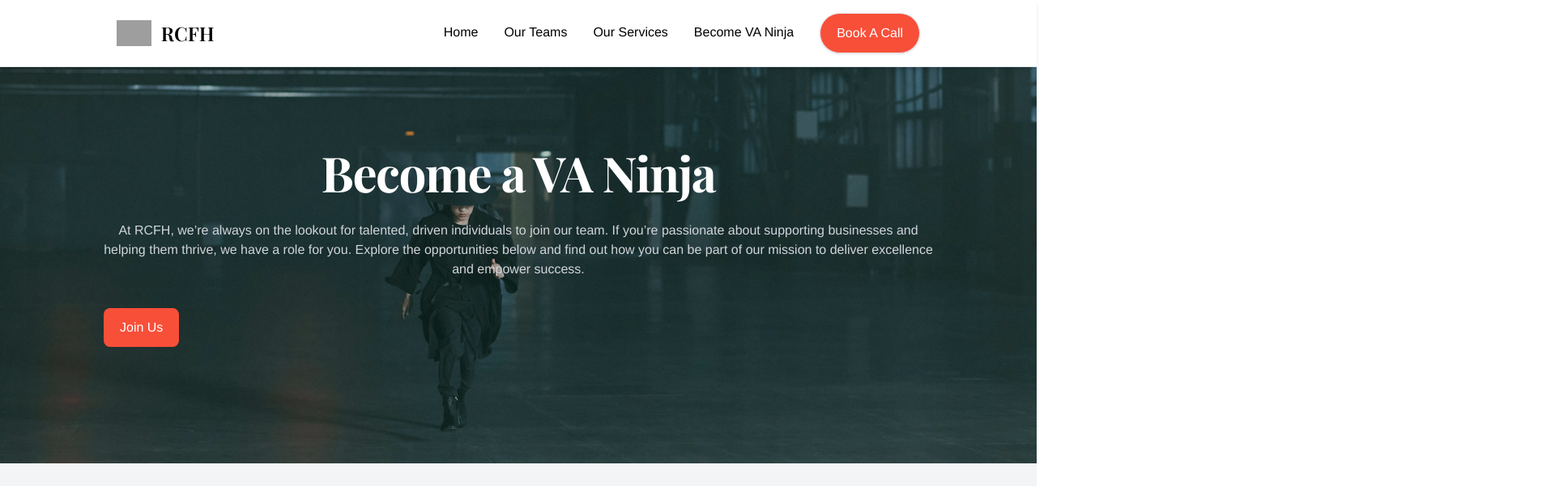
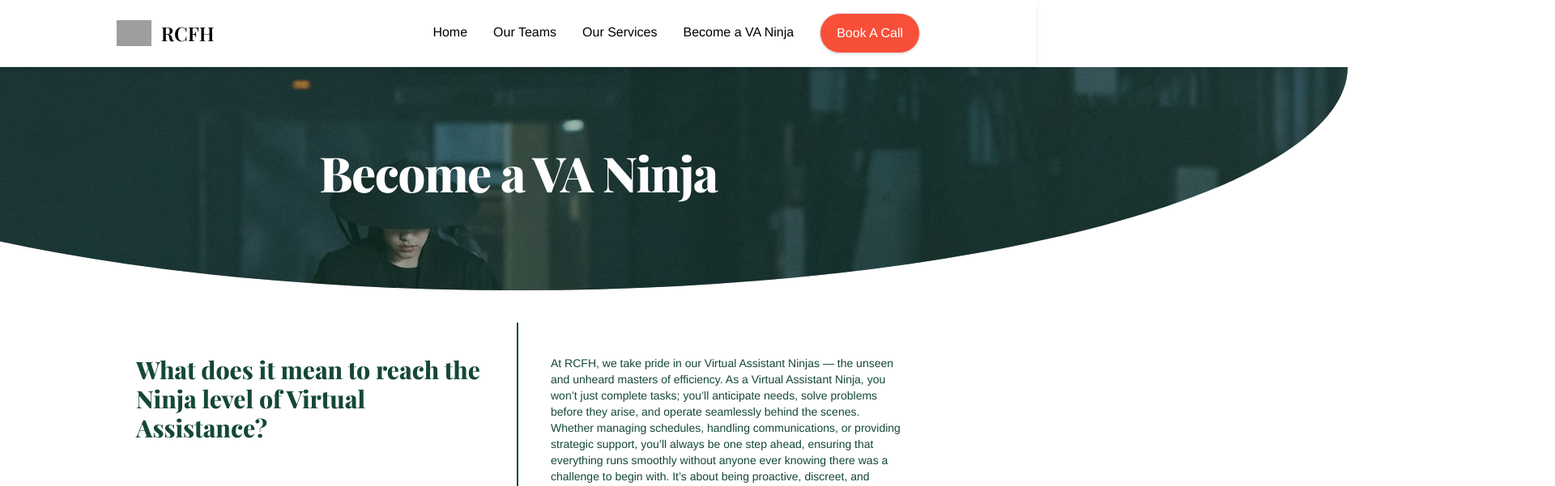
Before and after one commit to Gynius/rcfh, a React (Vite) app: page /va-ninja in a window 1280 px wide. Shown: the top 601 px of the page at 81% size, 1920 px wide, since content can reach past the window. Built offline with nearby package versions, Linux system fonts and the light colour scheme; grey boxes are pictures that could not be loaded; a web font is replaced by a local one.

Commit message:
september 21 update

```diff
--- a/src/App.css
+++ b/src/App.css
@@ -68,17 +68,37 @@ background-color: #e8f9f1;
   scrollbar-width: none;  /* Firefox */
 }
 
-.ninja-header::before {
-  content: "";
+.va-ninja.arc-bottom::after {
+  content: '';
   position: absolute;
+  bottom: -80px; /* Position it at the bottom of the parent */
+  left: 50%;
   top: 0;
-  left: 0;
-  width: 100%;
+  transform: translateX(-50%); /* Center horizontally */
+  width: 200%;
   height: 100%;
-  background-color: rgba(20, 72, 53, .3); /* Semi-transparent overlay */
-  z-index: 1; /* Ensure the overlay is behind the content */
+  background-image: url('/images/ninja2.jpg');
+  background-position: 10% 10%; /* Custom position */
+  background-size: cover;
+  background-repeat: no-repeat;
+  z-index: -1; /* Ensure it’s behind other content */
+  clip-path: ellipse(40% 100% at 50% 0%); /* Curve at the bottom */
 }
 
+
+.va-ninja.arc-bottom::before {
+  content: '';
+  position: absolute;
+  bottom: -80px; /* Position it at the bottom of the parent */
+  top: 0;
+  left: 50%;
+  transform: translateX(-50%) rotate(180deg); /* Center horizontally and rotate 180 degrees */
+  width: 200%;
+  height: 100%;
+  background-color: rgba(20, 72, 53, .4); /* Semi-transparent overlay */
+  z-index: 1; /* Ensure it’s on top of the red background but behind other content */
+  clip-path: ellipse(40% 100% at 50% 100%);
+}
 
 .subscribe-form::after {
   content: '';
--- /dev/null
+++ b/src/components/AsVANinja.jsx
@@ -0,0 +1,31 @@
+import React from "react";
+
+function AsVANinja() {
+  return (
+    <div className="flex justify-center align-center py-10">
+      <div className="container w-4/5 flex ">
+        <div className="bg-white text-green w-1/2 p-10 border-r-2 border-green">
+          <h1 className="font-playfair text-3xl font-extrabold">
+            What does it mean to reach the Ninja level of Virtual Assistance?
+          </h1>
+        </div>
+        <div className="bg-white text-green w-1/2 p-10 rounded-lg">
+          <p className="text-sm">
+            At RCFH, we take pride in our Virtual Assistant Ninjas — the unseen
+            and unheard masters of efficiency. As a Virtual Assistant Ninja, you
+            won’t just complete tasks; you’ll anticipate needs, solve problems
+            before they arise, and operate seamlessly behind the scenes. Whether
+            managing schedules, handling communications, or providing strategic
+            support, you’ll always be one step ahead, ensuring that everything
+            runs smoothly without anyone ever knowing there was a challenge to
+            begin with. It’s about being proactive, discreet, and incredibly
+            effective — a true extension of your client’s team, always
+            delivering results with precision and excellence.
+          </p>
+        </div>
+      </div>
+    </div>
+  );
+}
+
+export default AsVANinja;
--- a/src/components/Navbar.jsx
+++ b/src/components/Navbar.jsx
@@ -82,7 +82,7 @@ const Nav = () => {
                 to="/va-ninja"
                 className="border-b-2 border-transparent hover:border-green"
               >
-                Become VA Ninja
+                Become a VA Ninja
               </Link>
             </li>
             <li className="text-center flex items-center hover:text-green">
--- a/src/components/NinjaHeader.jsx
+++ b/src/components/NinjaHeader.jsx
@@ -2,19 +2,13 @@ import React from "react";
 
 function NinjaHeader() {
   return (
-    <div
-      className="page-title text-white flex items-center justify-center bg-white z-10 ninja-header relative"
-      style={{
-        backgroundImage: `url("./images/ninja2.jpg")`,
-        backgroundSize: "cover",
-      }}
-    >
+    <div className="text-white flex items-center justify-center bg-white z-10 ninja-header arc-bottom relative va-ninja">
       <div className="container relative flex flex-row z-10 text-white w-4/5 gap-5">
-        <div className="text-area m-0 flex flex-col align-left 2xl:w-2/3 z-5 w-full">
+        <div className="text-area m-0 flex flex-col align-left 2xl:w-2/3 z-5 w-full py-20">
           <h1 className="font-playfair mb-4 font-extrabold tracking-tight leading-none text-6xl text-white py-5 text-center 2xl:text-left">
             Become a VA Ninja
           </h1>
-          <h2 className="text-gray-300 mb-5 text-left text-base text-center w-full 2xl:text-left 2xl:w-2/3">
+          {/* <h2 className="text-gray-300 mb-5 text-left text-base text-center w-full 2xl:text-left 2xl:w-2/3">
             At RCFH, we’re always on the lookout for talented, driven
             individuals to join our team. If you’re passionate about supporting
             businesses and helping them thrive, we have a role for you. Explore
@@ -28,7 +22,7 @@ function NinjaHeader() {
             >
               Join Us
             </a>
-          </div>
+          </div> */}
         </div>
         {/* <div
           className="image-area w-72 h-72 text-black bg-cover bg-center bg-no-repeat rounded-full drop-shadow-2xl
--- a/src/pages/VaNinja.jsx
+++ b/src/pages/VaNinja.jsx
@@ -3,10 +3,12 @@ import NinjaHeader from "../components/NinjaHeader";
 import MainTemplate from "../components/MainTemplate";
 import VaNinjaLoop from "../components/VaNinjaLoop";
 import SubscribeForm from "../components/SubscribeForm";
+import AsVANinja from "../components/AsVANinja";
 function VaNinja() {
   return (
     <MainTemplate>
       <NinjaHeader />
+      <AsVANinja />
       <VaNinjaLoop />
       <SubscribeForm />
     </MainTemplate>
```
